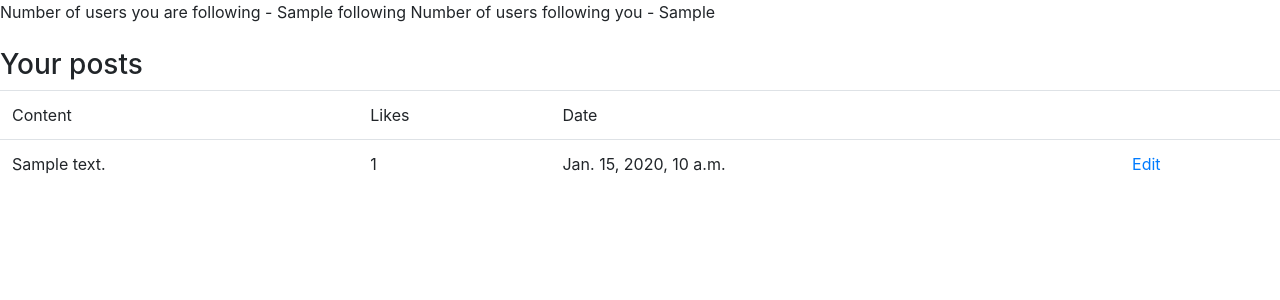
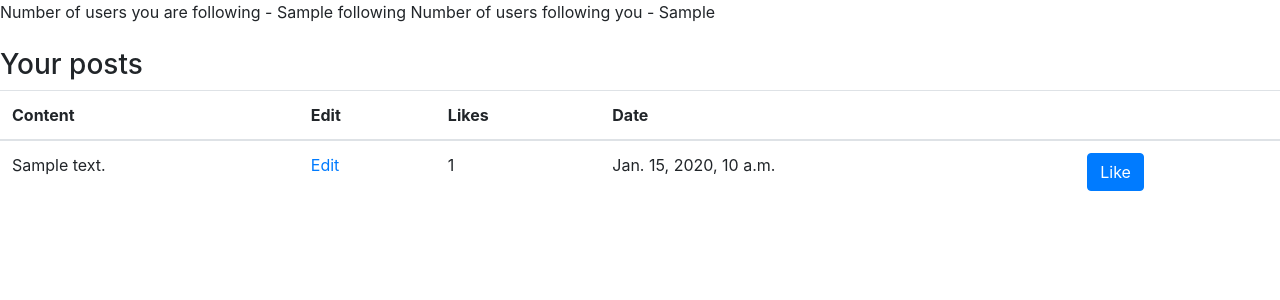
Before and after one commit to mschneier/CS50Network, a Django app: template network/templates/network/profile.html in a window 1280 px wide. Shown: the part 56-356 px from the top of the page. Run offline with Django 3.2, Linux system fonts and the light colour scheme; tables that the repository leaves empty hold one stand-in row (values such as "Sample post"); the template is opened without the code that fills it: values that come from a table or form of the project are taken from there, most other values are stand-ins (such as "Sample title", 1, 10 or a date in 2020); some libraries are stand-ins or nearby versions.

Commit message:
Add like butons to profile page.

```diff
--- a/network/templates/network/profile.html
+++ b/network/templates/network/profile.html
@@ -7,21 +7,34 @@
     <table class="table">
         <thead>
             <tr>
-                <td>Content</td>
-                <td>Likes</td>
-                <td>Date</td>
-                <td></td>
+                <th>Content</th>
+                <th>Edit</th>
+                <th>Likes</th>
+                <th>Date</th>
+                <th></th>
             </tr>
         </thead>
         <tbody>
             {% for post in posts %}
                 <tr>
                     <td>{{post.content}}</td>
+                    <td><a href="/editpost/{{post.id}}/">Edit</a></td>
                     <td>{{post.likes}}</td>
-                    <td>{{post.date}}</td>
-                    <td><a href="/editpost/{{post.id}}/">Edit</a></td>
+                    <td id="likes{{post.id}}">{{post.date}}</td>
+                    <td>
+                        {% if request.user in post.liked_by %}
+                            <button id="{{post.id}}" class="btn btn-warning">
+                                Unlike
+                            </button>
+                        {% else %}
+                            <button id="{{post.id}}" class="btn btn-primary">
+                                Like
+                            </button>
+                        {% endif %}
+                    </td>
                 </tr>
             {% endfor %}
         </tbody>
     </table>
+    <script type="text/javascript" src="/static/network/liking.js"></script>
 {% endblock %}
```
